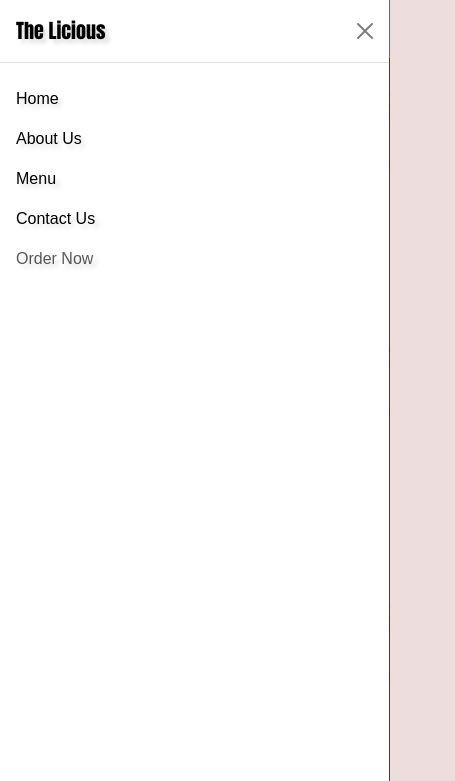
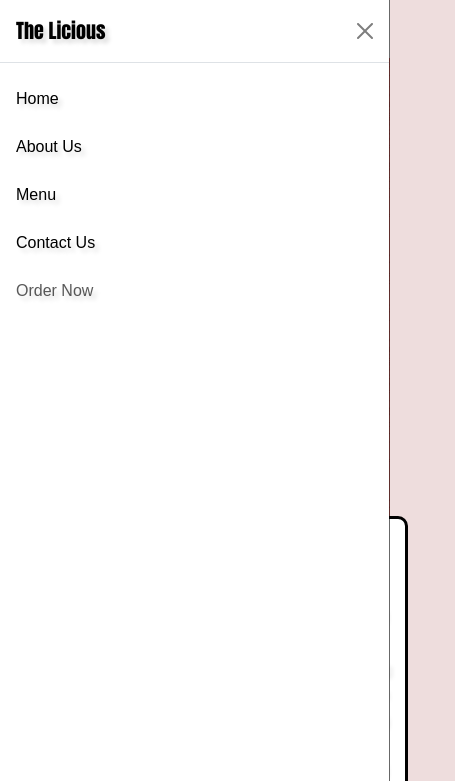
Before and after one commit to mimoimio/WebtechTheLicious, a website: page aboutus.html in a window 390 px wide. Both pictures are taken after a click on the button "Toggle navigation". Shown: the top 781 px of the page, 455 px wide, since content can reach past the window. Drawn offline with nearby package versions, Linux system fonts and the light colour scheme; a web font is replaced by a local one.

Commit message:
aboutusstyle.css

```diff
--- a/aboutus.html
+++ b/aboutus.html
@@ -14,7 +14,8 @@
     integrity="sha384-YvpcrYf0tY3lHB60NNkmXc5s9fDVZLESaAA55NDzOxhy9GkcIdslK1eN7N6jIeHz"
     crossorigin="anonymous"></script>
   <link rel="stylesheet" href="styles.css ">
-</head>
+    <link rel="stylesheet" href="aboutusstyle.css">
+  </head>
 
 <body>
 
@@ -26,7 +27,7 @@
     $('body').append(footer())
   </script>
 
-  <div class="p-4 container bg-desserts d-flex flex-column align-items-center h-100">
+  <div class="p-4 container bg-desserts d-flex flex-column align-items-center hm-100">
 
     <h1>ABOUT US</h1>
     <div class="section">
--- /dev/null
+++ b/aboutusstyle.css
@@ -0,0 +1,133 @@
+@import url("https://fonts.googleapis.com/css2?family=Koulen&family=Montserrat+Underline:ital,wght@0,100..900;1,100..900&family=Roboto+Mono:ital,wght@0,100..700;1,100..700&display=swap");
+
+:root {
+  --red: #e35656;
+  --black: #000;
+  --white: #fff;
+  --pink: #fab;
+  --gray: #eee;
+}
+
+
+/* Hamburger menu styling */
+.hamburger-menu {
+  padding-top: 15px;
+  display: none;
+  /* Hidden on larger screens */
+  flex-direction: column;
+  gap: 5px;
+  cursor: pointer;
+}
+
+.hamburger-menu span {
+  display: block;
+  width: 25px;
+  height: 3px;
+  background: black;
+}
+
+.section {
+  background: var(--pink);
+  width: 90%;
+  max-width: 1200px;
+  padding: 4rem;
+  border-radius: 10px;
+  box-shadow: 0px 4px 8px rgba(0, 0, 0, 0.1);
+  margin: 2rem 0;
+  display: flex;
+  flex-direction: column;
+}
+
+.container {
+  display: flex;
+  flex-direction: row;
+  width: 100%;
+}
+
+.card-right {
+  border: 3px solid var(--black);
+  border-radius: 10px;
+  background: var(--white);
+  padding: 1rem;
+  margin: 1rem;
+  width: 350px;
+  text-align: center;
+  transition: transform 0.3s ease, box-shadow 0.3s ease;
+  float: right;
+  box-sizing: border-box;
+}
+
+.card-left {
+  border: 3px solid var(--black);
+  border-radius: 10px;
+  background: var(--white);
+  padding: 1rem;
+  margin: 1rem;
+  width: 350px;
+  text-align: center;
+  transition: transform 0.3s ease, box-shadow 0.3s ease;
+  float: left;
+  box-sizing: border-box;
+}
+
+.card-left:hover,
+.card-right:hover {
+  transform: scale(1.05);
+  box-shadow: 0px 8px 16px rgba(0, 0, 0, 0.2);
+}
+
+.card-left h2,
+.card-right h2 {
+  color: var(--red);
+  margin-bottom: 0.5rem;
+}
+
+.card-left p,
+.card-right p {
+  color: var(--black);
+  line-height: 1.6;
+}
+
+@media (max-width: 768px) {
+
+  .hamburger-menu {
+    display: flex;
+    /* Show hamburger menu */
+    padding-bottom: 20px;
+    align-items: center;
+  }
+  header {
+    flex-direction: column;
+    text-align: center;
+  }
+
+  header ul {
+    align-items: center;
+  }
+
+  .hamburger-menu {
+    display: flex;
+  }
+
+  nav ul {
+    gap: 0.5rem;
+  }
+
+  .section {
+    padding: 1rem;
+  }
+
+  .card h2 {
+    font-size: 1.2rem;
+  }
+
+  .card p {
+    font-size: 0.8rem;
+  }
+}
+
+img {
+  width: 200px;
+  height: 100%;
+  object-fit: cover;
+}
```
